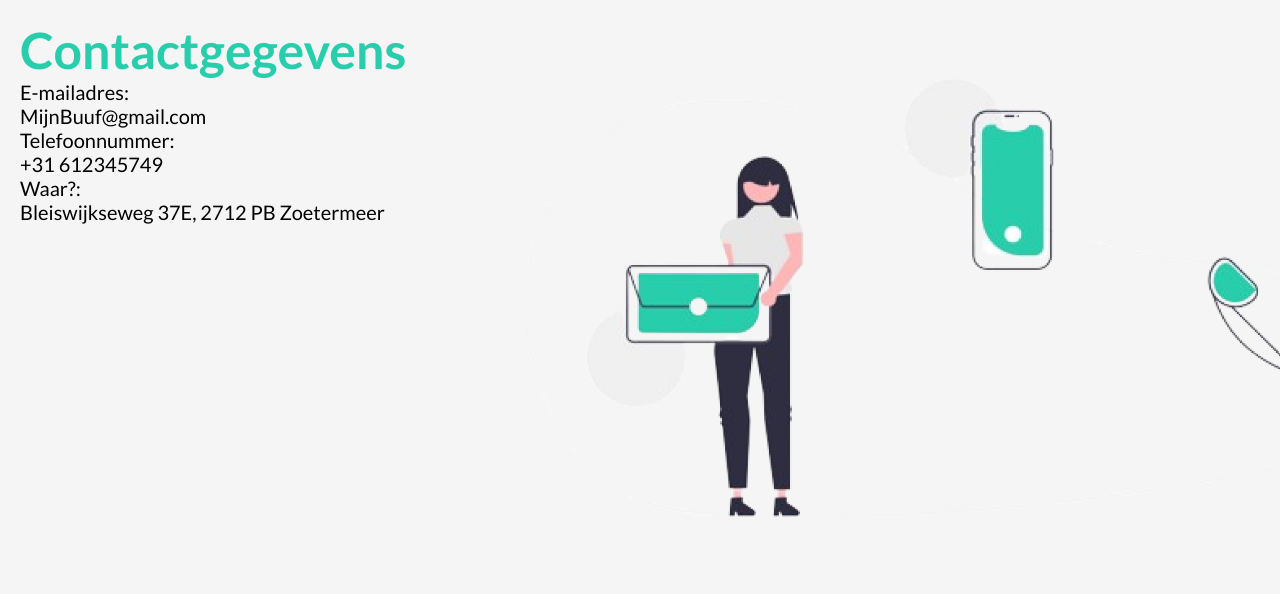
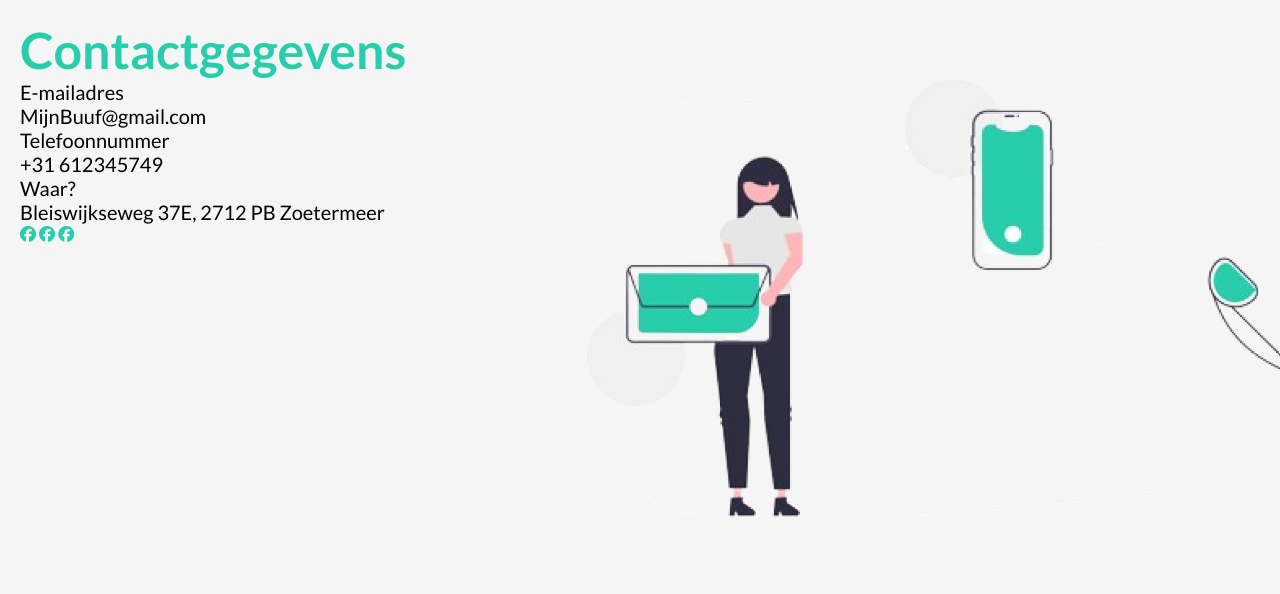
Before and after one commit to 6035099/Mijn-buuf, a PHP site: page /contact.php in a window 1280 px wide; the page is wider, and only the part inside the window is pictured. Shown: the part 90-684 px from the top of that part. Run offline with PHP 8.4, Linux system fonts and the light colour scheme; some libraries are stand-ins or nearby versions.

Commit message:
kleine fix

```diff
--- a/contact.php
+++ b/contact.php
@@ -5,14 +5,29 @@
         <article class="info">
             <section class="contact-gegevens">
                 <h1>Contactgegevens</h1>
-                <p>E-mailadres:</p>
-                <p>MijnBuuf@gmail.com</p>
 
-                <p>Telefoonnummer:</p>
-                <p>+31 612345749</p>
+                <section class="contact_in">
+                    <p class="contact_up">E-mailadres</p>
+                    <p>MijnBuuf@gmail.com</p>
+                </section>
 
-                <p>Waar?: </p>
-                <p>Bleiswijkseweg 37E, 2712 PB Zoetermeer</p>
+                <section class="contact_in">
+                    <p class="contact_up">Telefoonnummer</p>
+                    <p>+31 612345749</p>
+                </section>
+
+                <section class="contact_in">
+                    <p class="contact_up">Waar? </p>
+                    <p>Bleiswijkseweg 37E, 2712 PB Zoetermeer</p>
+                </section>
+
+                <section>
+                    <i class="fa-brands fa-facebook" style="color: #28cdac;"></i>
+                    <i class="fa-brands fa-facebook" style="color: #28cdac;"></i>
+                    <i class="fa-brands fa-facebook" style="color: #28cdac;"></i>
+                </section>
+
+
             </section>
 
             <section class="Contactin">
--- a/css/style.css
+++ b/css/style.css
@@ -250,6 +250,8 @@ footer {
     background-color: #f4f4f4;
 }
 
+/* contact*/
+
 .contact-gegevens {
     padding: 20px;
     margin-bottom: 20px;
--- a/lib/header.php
+++ b/lib/header.php
@@ -2,9 +2,10 @@
     <html lang="en">
 
     <head>
+        <link rel="icon" type="image/x-icon" href="img/home/logo_kleur.png">
         <meta charset="UTF-8">
         <meta name="viewport" content="width=device-width, initial-scale=1.0">
-        <title>Document</title>
+        <title>MIJN-BUUF</title>
         <link rel="stylesheet" href="css/style.css">
         <link rel="preconnect" href="https://fonts.googleapis.com">
         <link rel="preconnect" href="https://fonts.gstatic.com" crossorigin>
@@ -22,12 +23,12 @@
 
             <nav class="navbar">
                 <img class="logo" src="img/home/logo_kleur.png" alt="">
-                <a href="#"><span class="MIJN">MIJN</span>-<span>BUUF</span></a>
+                <a href="home.php"><span class="MIJN">MIJN</span>-<span>BUUF</span></a>
             </nav>
 
 
             <nav class="navbar2">
-                <a href="#">Home</a>
+                <a href="home.php">Home</a>
                 <a href="#">About us</a>
                 <a href="contact.php">Contact</a>
                 <img class="profiel" src="img/home/logo_kleur.png" alt="">
```
